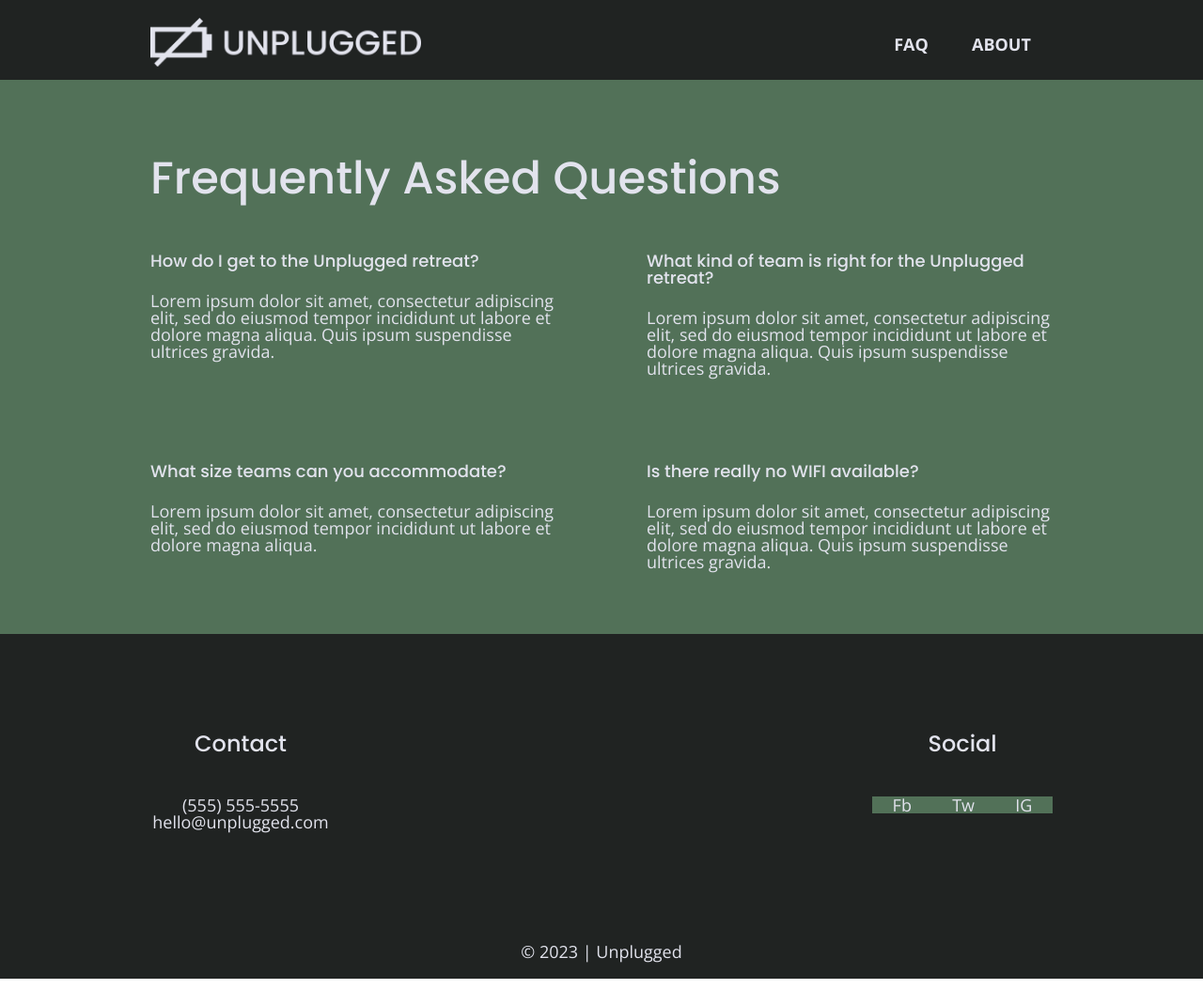
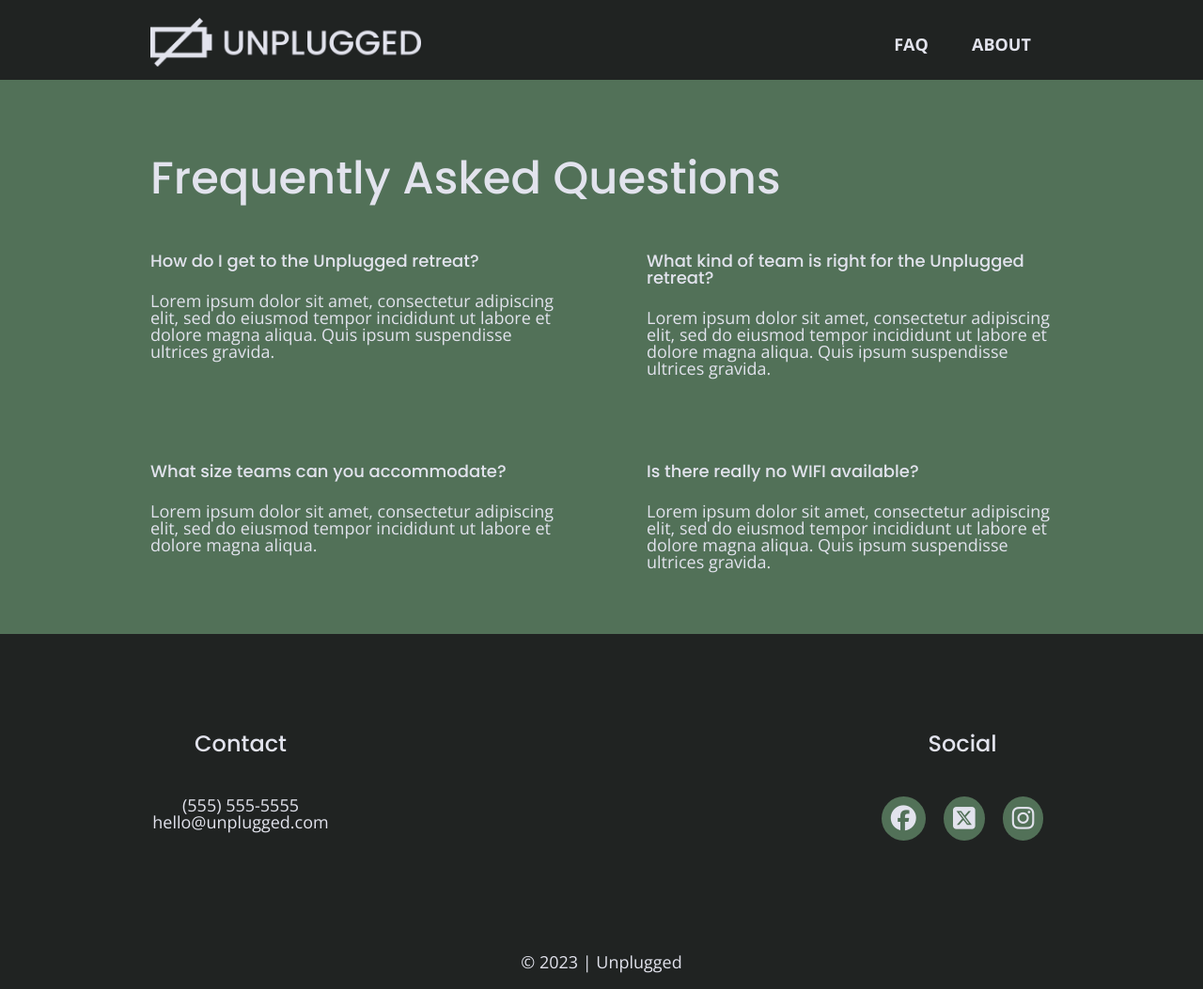
Before and after one commit to thegirldweez/thegirldweez, a website: page faq/index.html in a window 1280 px wide. Shown: the whole page at 94% size. Drawn offline with nearby package versions, Linux system fonts and the light colour scheme.

Commit message:
Added and style icons on all necessary pages

```diff
--- a/css/main.css
+++ b/css/main.css
@@ -234,7 +234,7 @@ footer .social-icons {
   display: flex;
   justify-content: space-around;
   align-items: center;
-  background: #527158;
+
   font-size: 1.3125rem;
 }
 
@@ -242,6 +242,14 @@ footer .social-icons p {
   display: flex;
   justify-content: center;
   align-items: center;
+
+  background: #527158;
+  padding: 10px;
+  border-radius: 50%;
+}
+
+footer .social-icons i {
+  font-size: 1.5em;
 }
 
 footer .copyright {
--- a/faq/index.html
+++ b/faq/index.html
@@ -16,12 +16,15 @@
     <link rel="apple-touch-icon" href="../icon.png">
     <!-- Place favicon.ico in the root directory -->
 
-  <!-- css links -->
-  <link rel="stylesheet" href="../css/normalize.css">
-  <link rel="stylesheet" href="../css/main.css">
+    <!-- css links -->
+    <link rel="stylesheet" href="../css/normalize.css">
+    <link rel="stylesheet" href="../css/main.css">
 
-  <!-- font links -->
-  <link href="https://fonts.googleapis.com/css?family=Open+Sans:400,700|Poppins:500,700" rel="stylesheet">
+    <!-- icon link -->
+    <script src="https://kit.fontawesome.com/5136b70ca4.js" crossorigin="anonymous"></script>
+
+    <!-- font links -->
+    <link href="https://fonts.googleapis.com/css?family=Open+Sans:400,700|Poppins:500,700" rel="stylesheet">
 
 
     <meta name="theme-color" content="#fafafa">
@@ -100,9 +103,14 @@
           <div class="social">
             <h4>Social</h4>
             <div class="social-icons">
-              <p><a href="https://www.facebook.com/yoursite" target="_blank" rel="noopener">Fb</a></p>
-              <p><a href="https://www.twitter.com/yoursite" target="_blank" rel="noopener">Tw</a></p>
-              <p><a href="https://www.instagram.com/yoursite" target="_blank" rel="noopener">IG</a></p>
+              <p><a href="https://www.facebook.com/yoursite" target="_blank" rel="noopener"><i class="fa-brands fa-facebook"></i></a>
+              </p>
+
+              <p><a href="https://www.twitter.com/yoursite" target="_blank" rel="noopener"><i
+                    class="fa-brands fa-square-x-twitter"></i></a></p>
+
+              <p><a href="https://www.instagram.com/yoursite" target="_blank" rel="noopener"><i
+                    class="fa-brands fa-instagram"></i></a></p>
             </div>
           </div>
 
```
Also changed, not shown: about/index.html (+11 -3 lines), index.html (+8 -3 lines).
